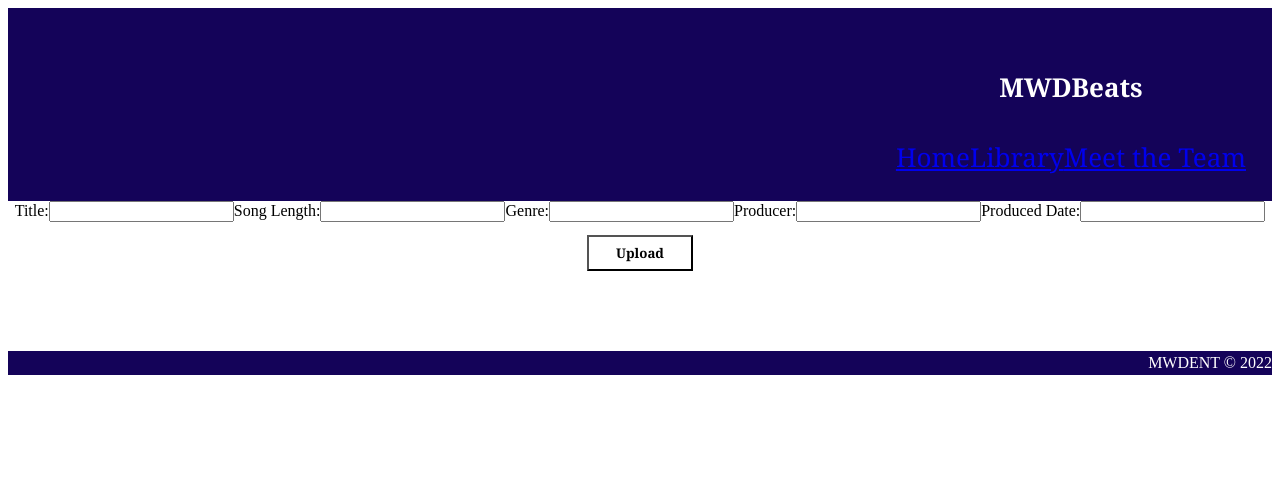
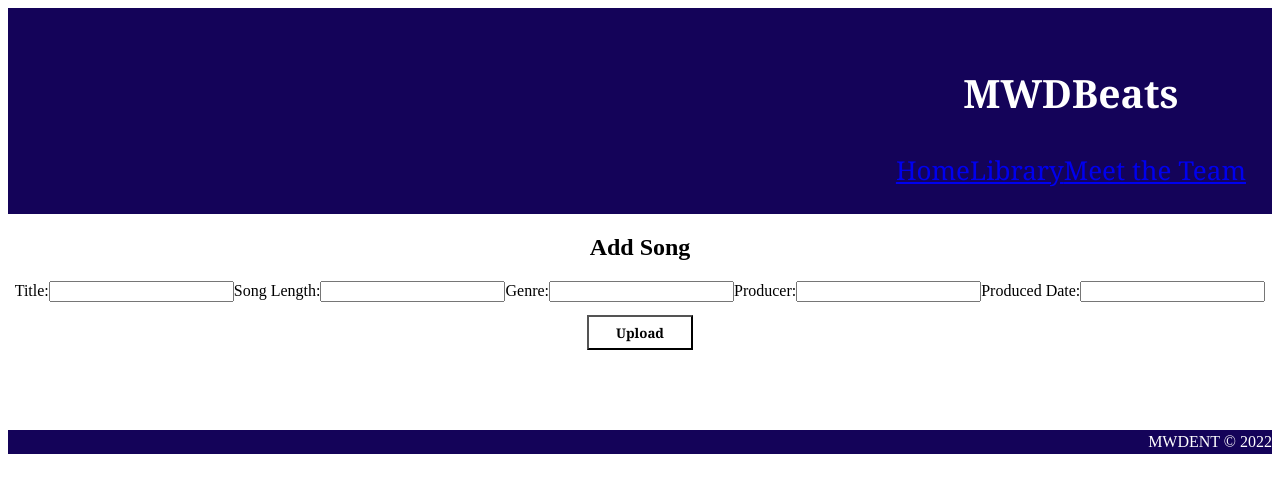
Before and after one commit to deontelaborde/mern_project, a React (Create React App) app in the folder client/: page /new-song in a window 1280 px wide. Shown: the top 492 px of the page. Built offline with nearby package versions, Linux system fonts and the light colour scheme.

Commit message:
removed update and delete song functionality under Coming Soon section on readme.md

```diff
--- a/client/src/components/AddSongForm.jsx
+++ b/client/src/components/AddSongForm.jsx
@@ -45,6 +45,9 @@ const addSong = async () => {
 }
 
 return (
+  <div>
+
+  <h2> Add Song</h2>
   <form onSubmit={handleSubmit}>
     <label htmlFor = 'title'>Title:</label>
       <input
@@ -88,6 +91,7 @@ return (
     <button type='submit'>Upload</button>
 
   </form>
+    </div>
 )
 }
 
--- a/client/src/components/Library.jsx
+++ b/client/src/components/Library.jsx
@@ -20,6 +20,7 @@ const Library = () => {
 
   return (
     <div className="list">
+      <h2>Library</h2>
       {songlist.map((song) => (
         <div className="song-card" onClick={() => showSong(song)} key={song._id}>
 
--- a/client/src/components/Nav.jsx
+++ b/client/src/components/Nav.jsx
@@ -5,7 +5,7 @@ const Nav = () => {
 
   return (
     <nav className="navbar" >
-      <h4>MWDBeats</h4>
+      <h2>MWDBeats</h2>
       <div>
         <Link to="/">Home</Link>
         <Link to="/library">Library</Link>
--- a/client/src/components/Team.jsx
+++ b/client/src/components/Team.jsx
@@ -20,6 +20,7 @@ const Team = () => {
 
   return (
     <div className="list">
+      <h2>Meet the Team</h2>
       {producerlist.map((producer) => (
         <div className="producer-card" onClick={() => showProducer(producer)} key={producer._id}>
 
```
Also changed, not shown: 1 other file (tests, documents, lock files or other folders).
